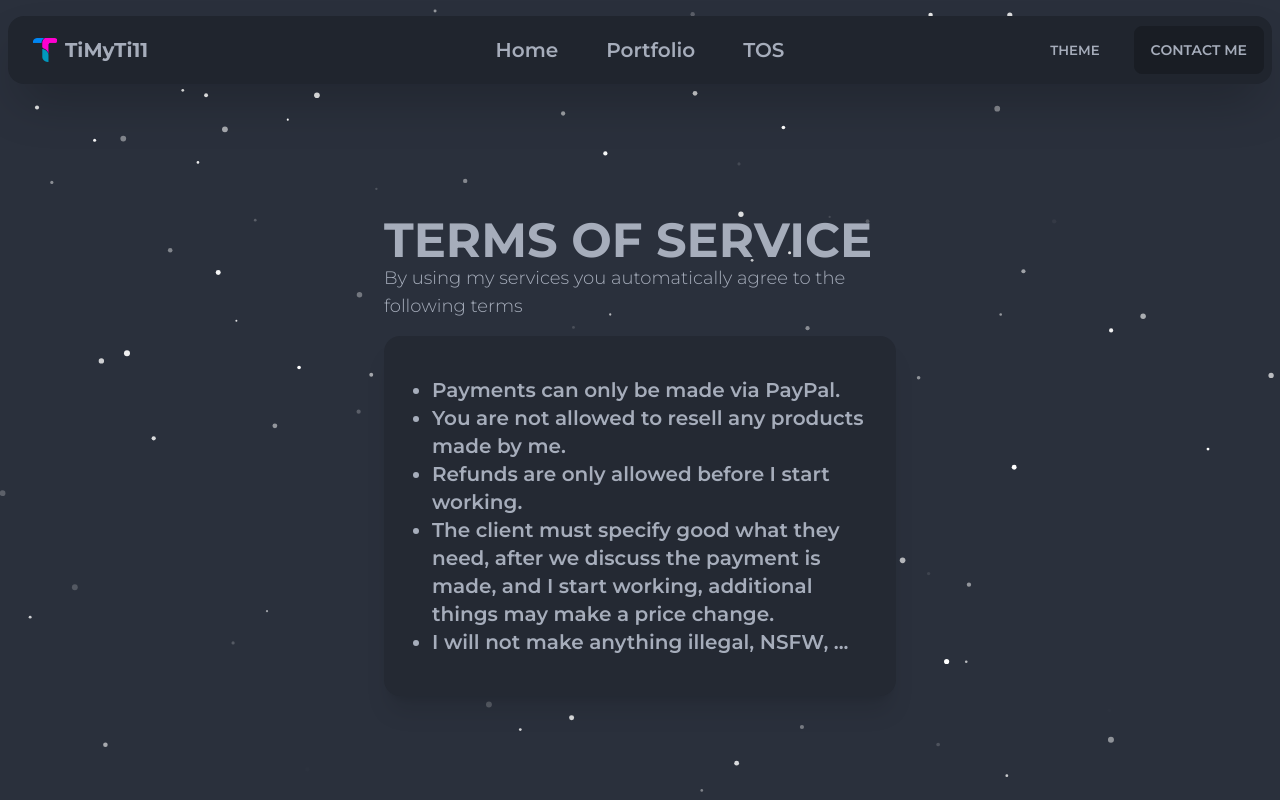
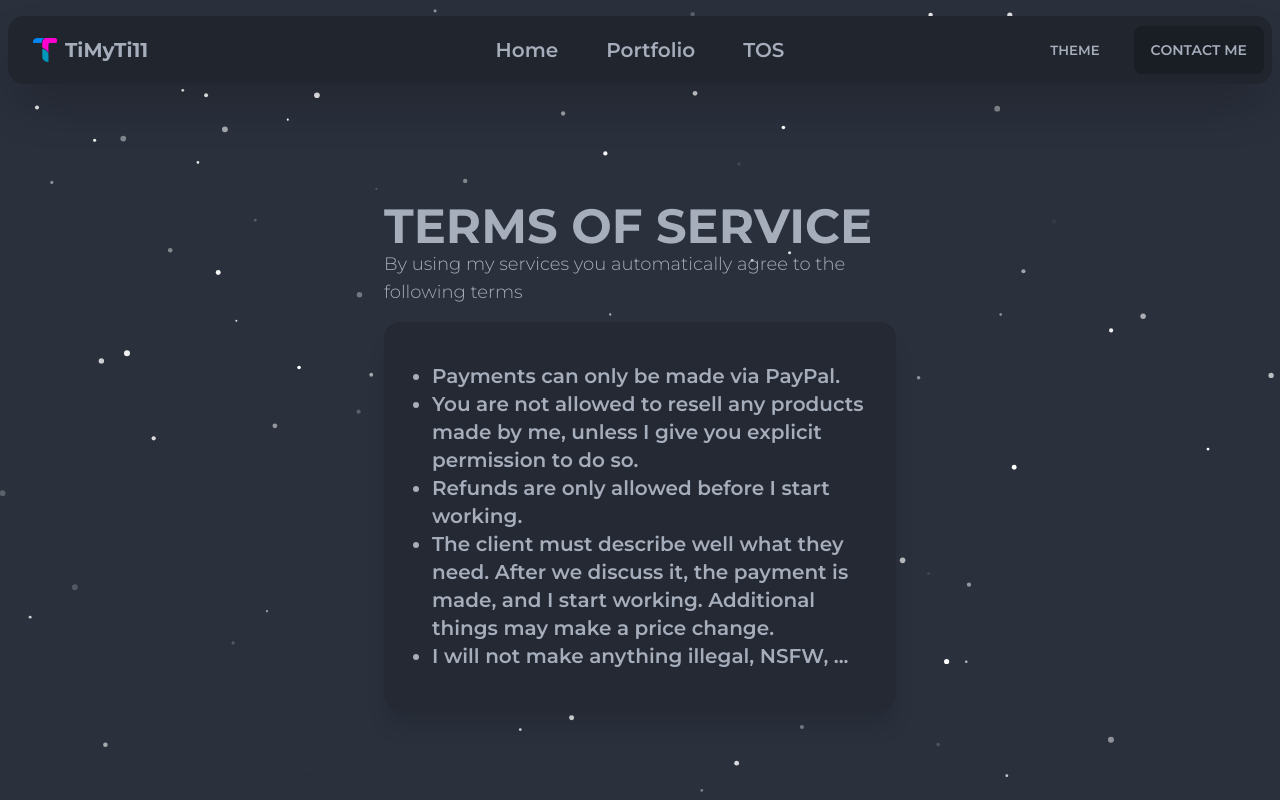
Before and after one commit to TiMyTi11/timyti11-website, a Next.js app: page /tos in a window 1280 px wide. Shown: the top 800 px of the page. Built offline with nearby package versions, Linux system fonts and the light colour scheme.

Commit message:
Update text

```diff
--- a/pages/tos.tsx
+++ b/pages/tos.tsx
@@ -14,10 +14,10 @@ const TOS: NextPage = () => {
                             <div className="card-body">
                                 <ul className="list-disc ml-4 my-2 gap-2">
                                     <li>Payments can only be made via PayPal.</li>
-                                    <li>You are not allowed to resell any products made by me.</li>
+                                    <li>You are not allowed to resell any products made by me, unless I give you explicit permission to do so.</li>
                                     <li>Refunds are only allowed before I start working.</li>
-                                    <li>The client must specify good what they need, after we discuss the payment is made,
-                                        and I start working, additional things may make a price change.
+                                    <li>The client must describe well what they need. After we discuss it, the payment is made,
+                                        and I start working. Additional things may make a price change.
                                     </li>
                                     <li>I will not make anything illegal, NSFW, ...</li>
                                 </ul>
```
